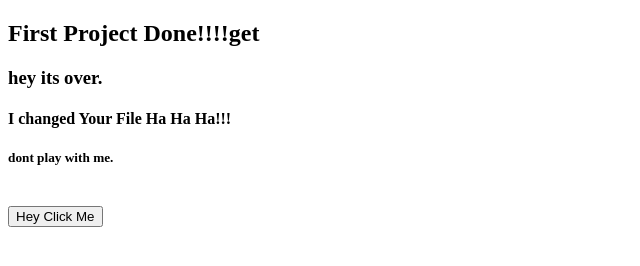
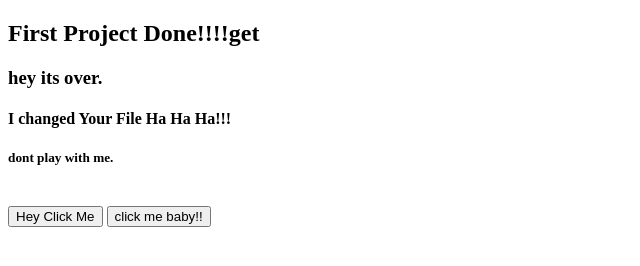
Before and after one commit to mefahim/mefahim, a plain HTML site: page index.html in a window 1280 px wide. Shown: the whole page, without its empty margins (0-640 px from the left). Drawn offline with Linux system fonts and the light colour scheme.

Commit message:
add another button

```diff
--- a/index.html
+++ b/index.html
@@ -12,5 +12,6 @@
   <h5>dont play with me.</h5>
   <br>
   <button>Hey Click Me</button>
+  <button>click me baby!!</button>
 </body>
 </html>
```
